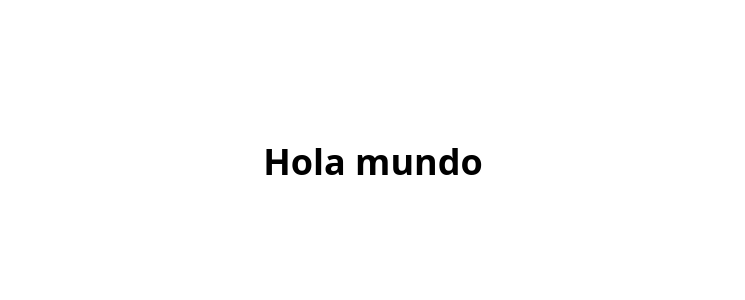
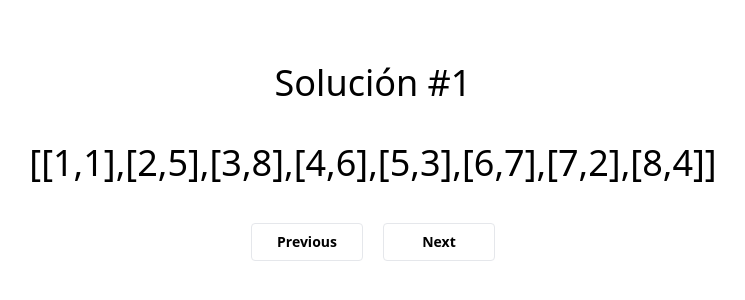
Before and after one commit to Angel-Ponce/eight-queens, a React (Create React App) app: page / in a window 1280 px wide. Shown: the part 238-538 px from the top of the page, without its empty margins (267-1012 px from the left). Built offline with nearby package versions, Linux system fonts and the light colour scheme.

Commit message:
install craco to use typescript aliases path, alterate nqueens algorithm to save all solutions in one vector, and consume the solutions and make the logic to visit each one

```diff
--- /dev/null
+++ b/craco.config.js
@@ -0,0 +1,9 @@
+const path = require("path");
+
+module.exports = {
+  webpack: {
+    alias: {
+      $helpers: path.resolve(__dirname, "./src/helpers"),
+    },
+  },
+};
--- a/src/App.tsx
+++ b/src/App.tsx
@@ -1,9 +1,49 @@
-import { FC } from "react";
+import { FC, useEffect, useState } from "react";
+import { nqueens } from "$helpers";
 
 const App: FC = () => {
+  const [solutions, setSolutions] = useState<number[][][]>([]);
+  const [index, setIndex] = useState<number>(0);
+
+  const handlePrevious = () => {
+    if (index === 0) {
+      setIndex(solutions.length - 1);
+      return;
+    }
+
+    setIndex((index) => index - 1);
+  };
+  const handleNext = () => {
+    if (index === solutions.length - 1) {
+      setIndex(0);
+      return;
+    }
+
+    setIndex((index) => index + 1);
+  };
+
+  useEffect(() => {
+    setSolutions(nqueens());
+  }, []);
+
   return (
-    <div className="w-full h-screen flex items-center justify-center p-6">
-      <h1 className="font-bold text-4xl">Hola mundo</h1>
+    <div className="w-full h-screen flex flex-col gap-10 items-center justify-center p-6">
+      <h1 className="text-4xl">Solución #{index + 1}</h1>
+      <h1 className="text-4xl">{JSON.stringify(solutions[index])}</h1>
+      <div className="flex gap-5">
+        <button
+          onClick={handlePrevious}
+          className="text-sm font-semibold w-28 py-2 rounded border hover:bg-gray-100 hover:scale-105 transition-all duration-150"
+        >
+          Previous
+        </button>
+        <button
+          onClick={handleNext}
+          className="text-sm font-semibold w-28 py-2 rounded border hover:bg-gray-100 hover:scale-105 transition-all duration-150"
+        >
+          Next
+        </button>
+      </div>
     </div>
   );
 };
--- /dev/null
+++ b/src/helpers/index.ts
@@ -0,0 +1,3 @@
+import { nqueens } from "./nqueens";
+
+export { nqueens };
--- /dev/null
+++ b/src/helpers/nqueens.ts
@@ -0,0 +1,61 @@
+const nqueens = () => {
+  const NQUEENS = 8; //Número de reinas
+  let solutions: number[] = []; //Arreglo de soluciones (reciclable)
+  let result: number[][][] = []; //Resultado total de todas las soluciones con pares ordenados (x,y)
+
+  /**
+   *
+   * @param vector Vector de números
+   * @param value Valor a buscar dentro del vector
+   * @returns Verdadero si el valor se encuentra en el arreglo, falso en caso contrario
+   */
+  const contains = (vector: number[], value: number) =>
+    vector.indexOf(value) !== -1;
+
+  /**
+   *
+   * @param k k-ésima reina visitada
+   * @param col Arreglo de columnas ocupadas por las reinas
+   * @param diag45 Arreglo de diagonales ocupadas por las reinas (Diagonal positiva)
+   * @param diag135 Arreglo de diagonales ocupadas por las reinas (Diagonal negativa)
+   */
+  const queens = (
+    k: number,
+    col: number[],
+    diag45: number[],
+    diag135: number[]
+  ) => {
+    if (k === NQUEENS) {
+      let row: number[][] = [];
+      for (let j = 0; j < NQUEENS; j++) {
+        row.push([j + 1, solutions[j]]);
+      }
+      result.push(row);
+    } else {
+      for (let j = 1; j <= NQUEENS; j++) {
+        if (
+          !contains(col, j) &&
+          !contains(diag45, j - k) &&
+          !contains(diag135, j + k)
+        ) {
+          solutions[k] = j;
+          col.push(j);
+          diag45.push(j - k);
+          diag135.push(j + k);
+          queens(k + 1, col, diag45, diag135);
+          col.pop();
+          diag45.pop();
+          diag135.pop();
+        }
+      }
+    }
+  };
+
+  solutions.length = NQUEENS;
+
+  queens(0, [], [], []);
+
+  return result;
+};
+
+export { nqueens };
```
Also changed, not shown: package.json (+6 -5 lines), tsconfig.json (+7 -9 lines), 1 other file (tests, documents, lock files or other folders).
